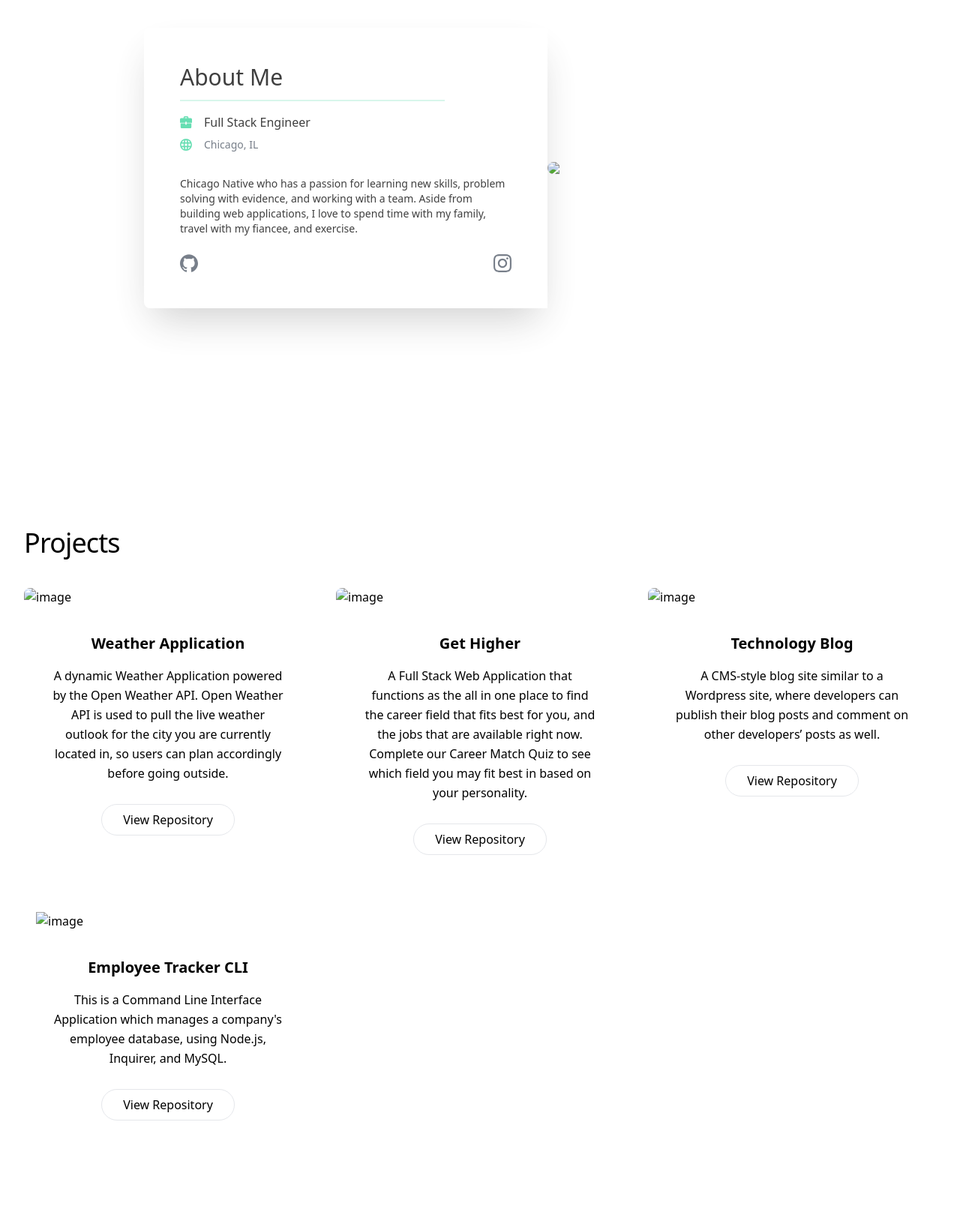
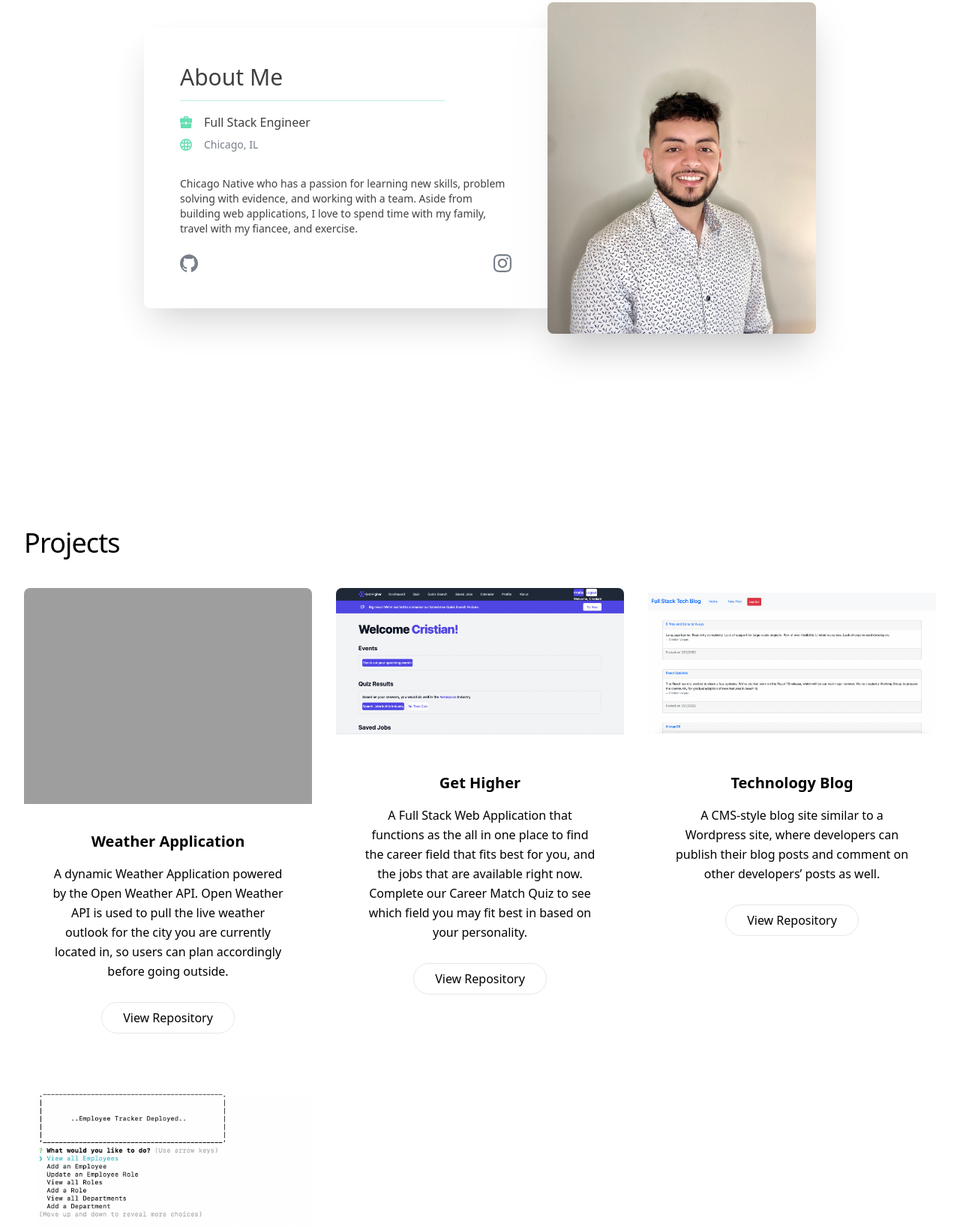
Before and after one commit to vcristian1/vcristian_portfolio_demo, a website: page index.html in a window 1280 px wide. Shown: the part 516-2156 px from the top of the page at 75% size. Drawn offline with nearby package versions, Linux system fonts and the light colour scheme; the site is published under a folder, as on GitHub Pages, so addresses that start at the root find nothing.

Commit message:
reverted path change

```diff
--- a/index.html
+++ b/index.html
@@ -29,7 +29,7 @@
                     <div class="flex items-center flex-grow flex-shrink-0 lg:flex-grow-0">
                         <div class="flex items-center justify-between w-full md:w-auto">
                             <div>
-                                <img class="h-10 w-15" src="/assets/cvlogo.png" alt="">
+                                <img class="h-10 w-15" src="./assets/cvlogo.png" alt="">
                             </div>
                         </div>
                     </div>
@@ -76,7 +76,7 @@
 
                         <div class="p-4 md:p-12 text-center lg:text-left">
                             <!-- Image for mobile view-->
-                            <div class="block lg:hidden rounded-full shadow-xl mx-auto -mt-16 h-48 w-48 bg-cover bg-center" style="background-image: url('/assets/aboutphoto.jpg')"></div>
+                            <div class="block lg:hidden rounded-full shadow-xl mx-auto -mt-16 h-48 w-48 bg-cover bg-center" style="background-image: url('./assets/aboutphoto.jpg')"></div>
 
                             <h1 id="about" class="text-3xl pt-8 lg:pt-0">About Me</h1>
                             <div class="mx-auto lg:mx-0 w-4/5 pt-3 border-b-2 border-green-400 opacity-25"></div>
@@ -96,7 +96,7 @@
                     <!--Img Col-->
                     <div class="w-full lg:w-2/5">
                         <!-- Big profile image for side bar (desktop) -->
-                        <img src="/assets/aboutphoto.jpg" class="rounded-none lg:rounded-lg shadow-2xl hidden lg:block">
+                        <img src="./assets/aboutphoto.jpg" class="rounded-none lg:rounded-lg shadow-2xl hidden lg:block">
                         <!-- Image from: http://unsplash.com/photos/MP0IUfwrn0A -->
 
                     </div>
@@ -110,7 +110,7 @@
                             <div class="w-full md:w-1/2 xl:w-1/3 px-4">
                                 <div class="bg-white rounded-lg overflow-hidden mb-10">
                                     <img
-                                    src="/assets/weather.png"
+                                    src="./assets/weather.png"
                                     alt="image"
                                     class="w-full"
                                     />
@@ -161,7 +161,7 @@
                             <div class="w-full md:w-1/2 xl:w-1/3 px-4">
                                 <div class="bg-white rounded-lg overflow-hidden mb-10">
                                     <img
-                                    src="/assets/gethigher.png"
+                                    src="./assets/gethigher.png"
                                     alt="image"
                                     class="w-full"
                                     />
@@ -212,7 +212,7 @@
                             <div class="w-full md:w-1/2 xl:w-1/3 px-4">
                                 <div class="bg-white rounded-lg overflow-hidden mb-10">
                                     <img
-                                    src="/assets/techblog.png"
+                                    src="./assets/techblog.png"
                                     alt="image"
                                     class="w-full"
                                     />
@@ -263,7 +263,7 @@
                             <div class="w-full md:w-1/2 xl:w-1/3 px-4">
                                 <div class="bg-white rounded-lg overflow-hidden mb-10">
                                     <img
-                                    src="/assets/employee-tracker.png"
+                                    src="./assets/employee-tracker.png"
                                     alt="image"
                                     class="w-full ml-4"
                                     />
```
